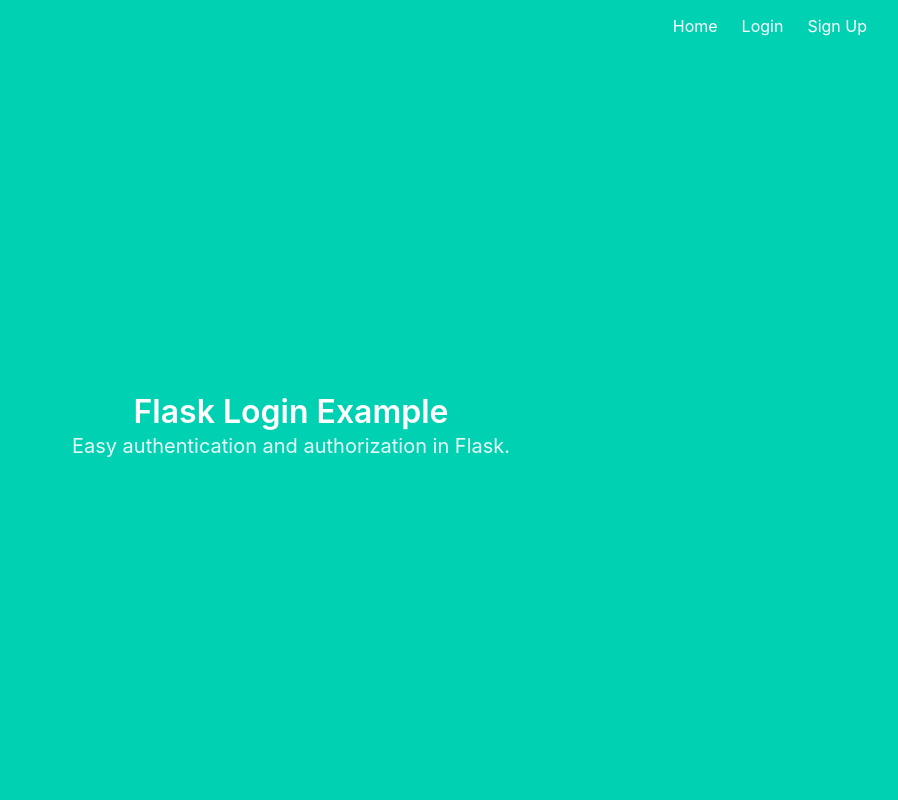
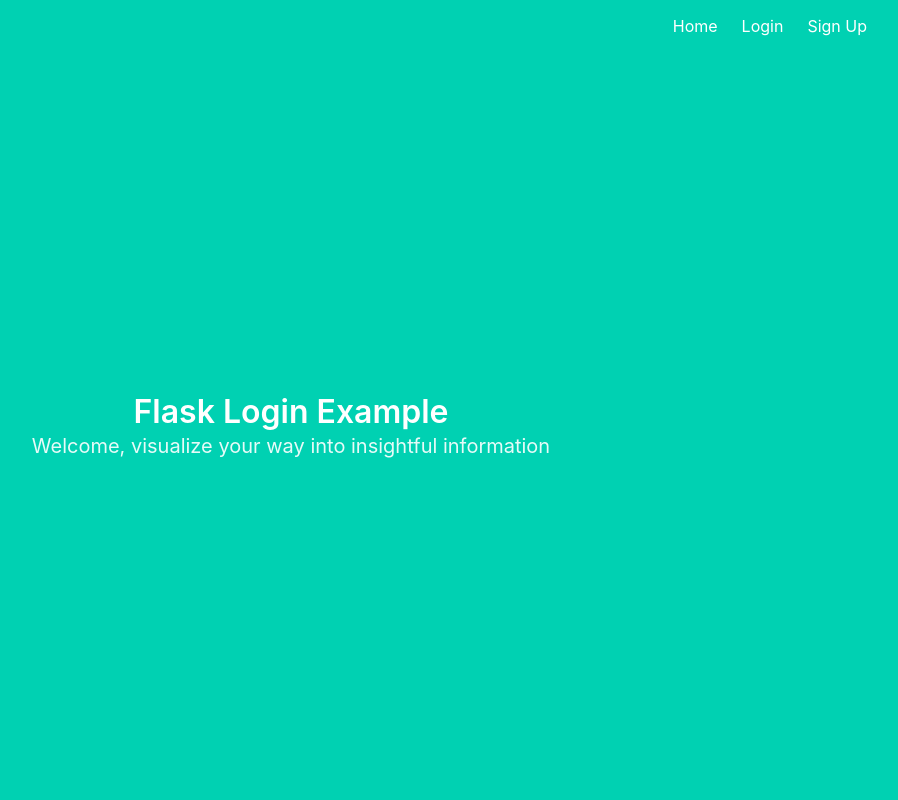
Before and after one commit to johngithinji-cs/Data-Visualization-project, a Flask app: page / in a window 1280 px wide. Shown: the whole page, without its empty margins (349-1247 px from the left). Run offline with Flask 2, Linux system fonts and the light colour scheme.

Commit message:
Update index.html

```diff
--- a/app/templates/index.html
+++ b/app/templates/index.html
@@ -5,6 +5,6 @@
   Flask Login Example
 </h1>
 <h2 class="subtitle">
-  Easy authentication and authorization in Flask.
+  Welcome, visualize your way into insightful information
 </h2>
 {% endblock %}
```
